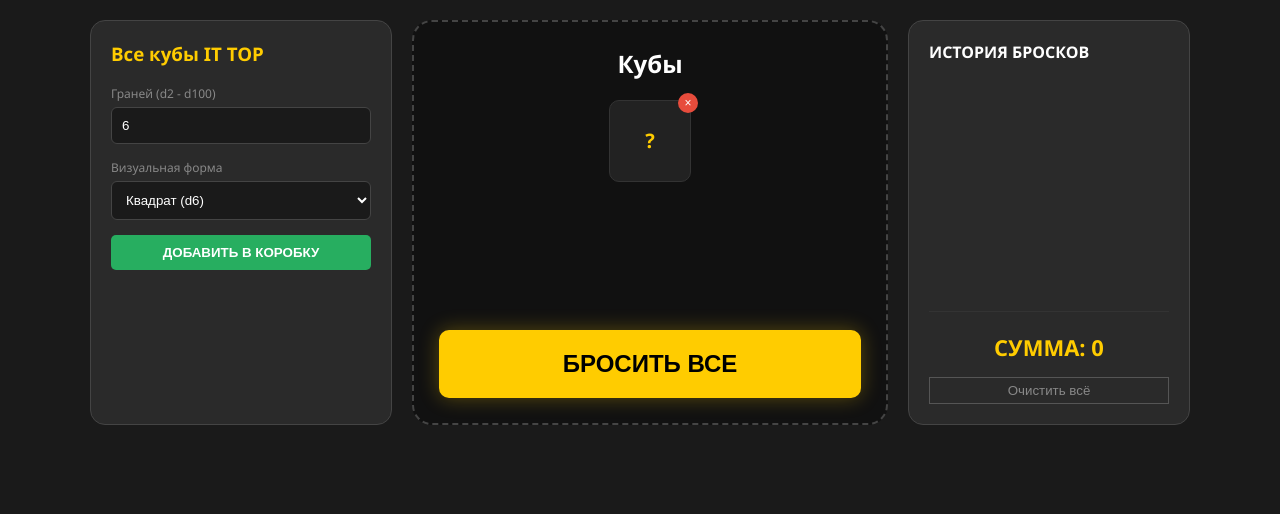
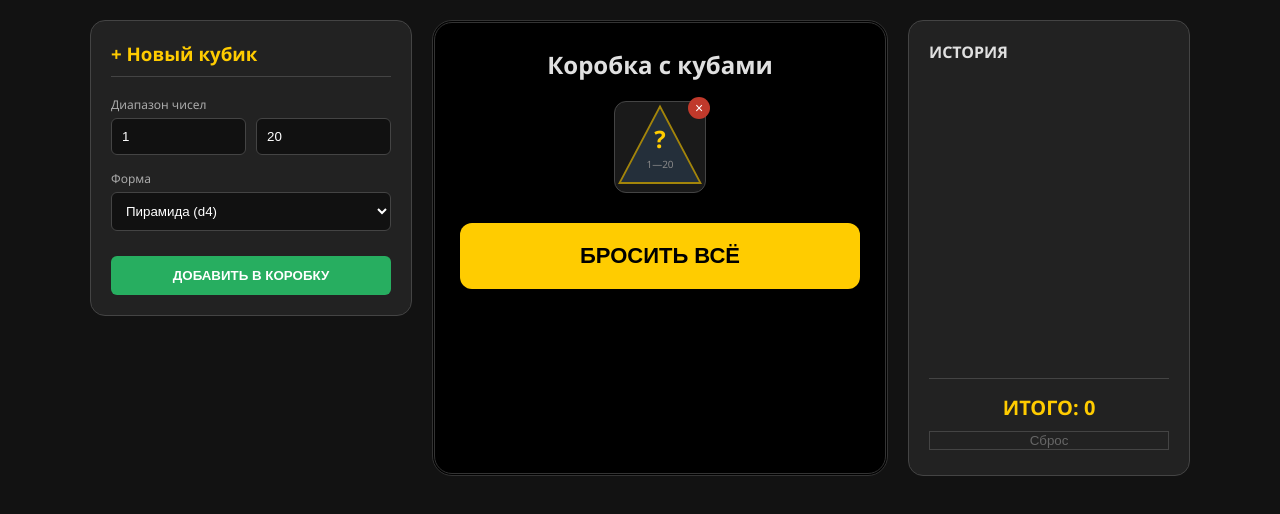
Before and after one commit to leromixd/neonhive, a plain HTML site: page index.html in a window 1280 px wide. Both pictures are taken after a click on the button "ДОБАВИТЬ В КОРОБКУ". Drawn offline with Linux system fonts and the light colour scheme.

Commit message:
Update index.html

```diff
--- a/index.html
+++ b/index.html
@@ -2,110 +2,115 @@
 <html lang="ru">
 <head>
     <meta charset="UTF-8">
-    <title>Dice Box RPG</title>
+    <title>RPG Dice Box: Custom Ranges</title>
     <style>
         :root {
             --gold: #ffcc00;
-            --bg: #1a1a1a;
-            --panel: #2a2a2a;
-            --red: #e74c3c;
+            --bg: #121212;
+            --panel: #222;
+            --red: #c0392b;
+            --green: #27ae60;
         }
 
         body {
             background: var(--bg);
-            color: white;
-            font-family: 'Segoe UI', sans-serif;
+            color: #e0e0e0;
+            font-family: 'Segoe UI', Arial, sans-serif;
+            margin: 0;
             display: flex;
             justify-content: center;
             padding: 20px;
-            margin: 0;
         }
 
-        .main-layout {
+        .main-container {
             display: flex;
             gap: 20px;
             max-width: 1100px;
             width: 100%;
         }
 
-        /* Панель настройки */
-        .settings {
-            width: 260px;
+        /* Настройка нового кубика */
+        .sidebar {
+            width: 280px;
             background: var(--panel);
             padding: 20px;
             border-radius: 15px;
             border: 1px solid #444;
+            height: fit-content;
         }
 
+        .sidebar h3 { color: var(--gold); margin-top: 0; border-bottom: 1px solid #444; padding-bottom: 10px; }
+
         .input-group { margin-bottom: 15px; }
-        label { display: block; font-size: 12px; color: #888; margin-bottom: 5px; }
+        .input-group label { display: block; font-size: 12px; color: #aaa; margin-bottom: 5px; }
+
+        .range-inputs { display: flex; gap: 10px; }
         input, select {
-            width: 100%; padding: 10px; background: #1a1a1a; border: 1px solid #444;
-            color: white; border-radius: 6px; box-sizing: border-box;
+            width: 100%; padding: 10px; background: #111; border: 1px solid #444;
+            color: white; border-radius: 6px; outline: none;
         }
+        input:focus { border-color: var(--gold); }
 
-        /* Центр: Коробка с кубами */
-        .box-area {
+        .btn-add {
+            width: 100%; padding: 12px; background: var(--green); color: white;
+            border: none; border-radius: 6px; cursor: pointer; font-weight: bold; margin-top: 10px;
+        }
+        .btn-add:hover { background: #2ecc71; }
+
+        /* Коробка с кубами */
+        .dice-box {
             flex: 1;
-            background: #111;
+            background: #000;
+            border: 3px double #333;
+            border-radius: 20px;
             padding: 25px;
-            border-radius: 20px;
-            border: 2px dashed #444;
             display: flex;
             flex-direction: column;
             align-items: center;
+            min-height: 400px;
         }
 
-        .dice-collection {
+        .collection {
             display: flex;
             flex-wrap: wrap;
             gap: 15px;
             justify-content: center;
             width: 100%;
-            min-height: 200px;
             margin-bottom: 30px;
         }
 
-        /* Вид отдельного кубика в коробке */
-        .die-item {
+        /* Кубик */
+        .die {
             position: relative;
-            width: 80px;
-            height: 80px;
+            width: 90px;
+            height: 90px;
             display: flex;
+            flex-direction: column;
             align-items: center;
             justify-content: center;
-            background: #222;
-            border-radius: 10px;
-            border: 1px solid #333;
+            background: #1a1a1a;
+            border-radius: 12px;
+            border: 1px solid #444;
+            transition: 0.2s;
         }
 
-        .die-item svg { position: absolute; width: 100%; height: 100%; fill: #34495e; stroke: var(--gold); stroke-width: 2; }
-        .die-item .num { position: relative; z-index: 5; font-weight: bold; font-size: 20px; color: var(--gold); }
+        .die svg { position: absolute; width: 100%; height: 100%; fill: #2c3e50; stroke: var(--gold); stroke-width: 2; opacity: 0.6; }
+        .die .res-val { position: relative; z-index: 5; font-size: 24px; font-weight: bold; color: var(--gold); }
+        .die .range-label { position: relative; z-index: 5; font-size: 10px; color: #888; margin-top: 2px; }
 
-        .remove-die {
-            position: absolute; top: -8px; right: -8px;
-            background: var(--red); color: white; border: none;
-            width: 20px; height: 20px; border-radius: 50%;
-            cursor: pointer; font-size: 12px; line-height: 1;
+        .btn-del {
+            position: absolute; top: -5px; right: -5px; width: 22px; height: 22px;
+            background: var(--red); border: none; border-radius: 50%; color: white;
+            cursor: pointer; font-size: 14px; line-height: 1; z-index: 10;
         }
 
-        /* Кнопка БРОСОК */
-        .roll-all-btn {
-            width: 100%;
-            padding: 20px;
-            font-size: 24px;
-            font-weight: bold;
-            background: var(--gold);
-            color: black;
-            border: none;
-            border-radius: 10px;
-            cursor: pointer;
-            transition: 0.3s;
-            box-shadow: 0 0 20px rgba(255, 204, 0, 0.3);
+        .btn-roll {
+            width: 100%; padding: 20px; background: var(--gold); color: black;
+            font-size: 22px; font-weight: bold; border: none; border-radius: 12px;
+            cursor: pointer; transition: 0.3s;
         }
-
-        .roll-all-btn:hover { transform: scale(1.02); background: #ffdb4d; }
-        .roll-all-btn:disabled { background: #555; cursor: not-allowed; box-shadow: none; }
+        .btn-roll:hover:not(:disabled) { transform: translateY(-3px); box-shadow: 0 5px 15px rgba(255, 204, 0, 0.4); }
+        .btn-roll:disabled { background: #444; cursor: not-allowed; }
 
         /* История */
         .history {
@@ -114,194 +119,187 @@
             padding: 20px;
             border-radius: 15px;
             border: 1px solid #444;
-            display: flex;
-            flex-direction: column;
         }
 
-        .history-log {
-            flex: 1; overflow-y: auto; height: 350px;
-            list-style: none; padding: 0; margin: 10px 0;
-            font-family: monospace; border-bottom: 1px solid #333;
-        }
+        .log { height: 300px; overflow-y: auto; list-style: none; padding: 0; margin: 15px 0; border-bottom: 1px solid #444; }
+        .log-item { display: flex; justify-content: space-between; padding: 6px 0; font-family: monospace; font-size: 13px; border-bottom: 1px solid #333; }
+        .total { text-align: center; font-size: 20px; font-weight: bold; color: var(--gold); }
 
-        .log-item { display: flex; justify-content: space-between; padding: 5px 0; border-bottom: 1px solid #222; font-size: 13px; }
-        .sum-box { text-align: center; font-size: 22px; font-weight: bold; color: var(--gold); margin-top: 10px; }
-
-        /* Анимация тряски */
+        /* Анимации */
         @keyframes shake {
-            0% { transform: translate(2px, 2px); }
-            50% { transform: translate(-2px, -2px); }
-            100% { transform: translate(0, 0); }
+            0% { transform: translate(1px, 1px) rotate(0deg); }
+            25% { transform: translate(-1px, -1px) rotate(-2deg); }
+            50% { transform: translate(1px, -1px) rotate(2deg); }
+            100% { transform: translate(0, 0) rotate(0deg); }
         }
         .rolling { animation: shake 0.1s infinite; }
-        .hide { display: none; }
     </style>
 </head>
 <body>
 
-<div class="main-layout">
-    <!-- ЛЕВО: Добавление -->
-    <div class="settings">
-        <h3 style="color:var(--gold); margin-top:0;">Все кубы IT TOP</h3>
+<div class="main-container">
+    <!-- Настройки -->
+    <div class="sidebar">
+        <h3>+ Новый кубик</h3>
+
         <div class="input-group">
-            <label>Граней (d2 - d100)</label>
-            <input type="number" id="sides-in" value="6">
+            <label>Диапазон чисел</label>
+            <div class="range-inputs">
+                <input type="number" id="min-val" value="1" placeholder="От">
+                <input type="number" id="max-val" value="20" placeholder="До">
+            </div>
         </div>
+
         <div class="input-group">
-            <label>Визуальная форма</label>
-            <select id="shape-in">
-                <option value="4">Треугольник (d4)</option>
-                <option value="6" selected>Квадрат (d6)</option>
+            <label>Форма</label>
+            <select id="shape-sel">
+                <option value="4">Пирамида (d4)</option>
+                <option value="6">Куб (d6)</option>
                 <option value="8">Алмаз (d8)</option>
                 <option value="10">Ромб (d10)</option>
                 <option value="20">Гексагон (d20)</option>
                 <option value="100">Круг (d100)</option>
             </select>
         </div>
-        <button onclick="addDie()" style="width:100%; background:#27ae60; color:white; border:none; padding:10px; border-radius:5px; cursor:pointer; font-weight:bold;">ДОБАВИТЬ В КОРОБКУ</button>
+
+        <button class="btn-add" onclick="createDie()">ДОБАВИТЬ В КОРОБКУ</button>
+        <p id="error-msg" style="color:var(--red); font-size:11px; display:none;">Ошибка: Минимум должен быть меньше максимума!</p>
     </div>
 
-    <!-- ЦЕНТР: Коробка -->
-    <div class="box-area">
-        <h2 style="margin-top:0;">Кубы</h2>
-        <div id="dice-collection" class="dice-collection">
-            <!-- Здесь будут кубики -->
-            <p id="empty-msg" style="color:#555; margin-top:50px;">Кубов нет. Добавьте кубики слева.</p>
+    <!-- Коробка -->
+    <div class="dice-box">
+        <h2 style="margin-top:0;">Коробка с кубами</h2>
+        <div id="collection" class="collection">
+            <div style="color:#444; margin-top:50px;">Коробка пуста...</div>
         </div>
-        <button id="roll-btn" class="roll-all-btn" onclick="rollAll()" disabled>БРОСИТЬ ВСЕ</button>
+        <button id="roll-btn" class="btn-roll" onclick="rollEverything()" disabled>БРОСИТЬ ВСЁ</button>
     </div>
 
-    <!-- ПРАВО: История -->
+    <!-- История -->
     <div class="history">
-        <strong>ИСТОРИЯ БРОСКОВ</strong>
-        <ul id="history-log" class="history-log"></ul>
-        <div class="sum-box">СУММА: <span id="total-sum">0</span></div>
-        <button onclick="clearAll()" style="margin-top:15px; background:none; border:1px solid #555; color:#888; cursor:pointer; padding:5px;">Очистить всё</button>
+        <strong>ИСТОРИЯ</strong>
+        <ul id="log" class="log"></ul>
+        <div class="total">ИТОГО: <span id="sum">0</span></div>
+        <button onclick="fullReset()" style="width:100%; margin-top:10px; background:none; border:1px solid #444; color:#666; cursor:pointer;">Сброс</button>
     </div>
 </div>
 
 <script>
-    const paths = {
+    const svgPaths = {
         4: 'M 50,5 L 95,90 L 5,90 Z',
-        6: 'M 15,1 5 H 85 V 85 H 15 Z',
+        6: 'M 15,15 H 85 V 85 H 15 Z',
         8: 'M 50,5 L 90,50 L 50,95 L 10,50 Z M 10,50 L 90,50 M 50,5 L 50,95',
         10: 'M 50,5 L 90,45 L 50,95 L 10,45 Z',
         20: 'M 50,5 L 90,25 L 90,75 L 50,95 L 10,75 L 10,25 Z',
         100: 'M 50,50 m -45,0 a 45,45 0 1,0 90,0 a 45,45 0 1,0 -90,0'
     };
 
-    let diceBox = []; // Список кубиков в коробке
-    let totalScore = 0;
+    let diceList = [];
+    let globalSum = 0;
     let isRolling = false;
 
-    const collectionEl = document.getElementById('dice-collection');
-    const rollBtn = document.getElementById('roll-btn');
-    const historyLog = document.getElementById('history-log');
-    const sumEl = document.getElementById('total-sum');
-    const emptyMsg = document.getElementById('empty-msg');
+    function createDie() {
+        const min = parseInt(document.getElementById('min-val').value);
+        const max = parseInt(document.getElementById('max-val').value);
+        const shape = document.getElementById('shape-sel').value;
+        const errMsg = document.getElementById('error-msg');
 
-    // Функция добавления в коробку
-    function addDie() {
-        const sides = parseInt(document.getElementById('sides-in').value);
-        const shape = document.getElementById('shape-in').value;
+        if (isNaN(min) || isNaN(max) || min >= max) {
+            errMsg.style.display = 'block';
+            return;
+        }
 
-        if (sides < 2) return alert("Минимум 2 грани!");
-
-        diceBox.push({ sides, shape, lastResult: '?' });
-        updateUI();
+        errMsg.style.display = 'none';
+        diceList.push({ min, max, shape, current: '?' });
+        refreshUI();
     }
 
-    // Удаление из коробки
-    function removeDie(index) {
+    function removeDie(idx) {
         if (isRolling) return;
-        diceBox.splice(index, 1);
-        updateUI();
+        diceList.splice(idx, 1);
+        refreshUI();
     }
 
-    // Обновление вида коробки
-    function updateUI() {
-        collectionEl.innerHTML = '';
-        if (diceBox.length === 0) {
-            collectionEl.appendChild(emptyMsg);
+    function refreshUI() {
+        const container = document.getElementById('collection');
+        const rollBtn = document.getElementById('roll-btn');
+        container.innerHTML = '';
+
+        if (diceList.length === 0) {
+            container.innerHTML = '<div style="color:#444; margin-top:50px;">Коробка пуста...</div>';
             rollBtn.disabled = true;
-        } else {
-            rollBtn.disabled = false;
-            diceBox.forEach((die, index) => {
-                const div = document.createElement('div');
-                div.className = 'die-item';
-                div.id = `die-${index}`;
-                div.innerHTML = `
-                    <button class="remove-die" onclick="removeDie(${index})">×</button>
-                    <svg viewBox="0 0 100 100"><path d="${paths[die.shape]}" /></svg>
-                    <div class="num" id="val-${index}">${die.lastResult}</div>
-                `;
-                collectionEl.appendChild(div);
-            });
+            return;
         }
+
+        rollBtn.disabled = false;
+        diceList.forEach((die, i) => {
+            const el = document.createElement('div');
+            el.className = 'die';
+            el.id = `die-${i}`;
+            el.innerHTML = `
+                <button class="btn-del" onclick="removeDie(${i})">×</button>
+                <svg viewBox="0 0 100 100"><path d="${svgPaths[die.shape]}" /></svg>
+                <div class="res-val" id="val-${i}">${die.current}</div>
+                <div class="range-label">${die.min}—${die.max}</div>
+            `;
+            container.appendChild(el);
+        });
     }
 
-    // БРОСОК ВСЕХ КУБОВ
-    function rollAll() {
-        if (isRolling || diceBox.length === 0) return;
+    function rollEverything() {
+        if (isRolling || diceList.length === 0) return;
         isRolling = true;
-        rollBtn.disabled = true;
+        document.getElementById('roll-btn').disabled = true;
 
-        // Запускаем анимацию для всех
-        diceBox.forEach((_, i) => {
-            document.getElementById(`die-${i}`).classList.add('rolling');
-        });
+        // Визуальная тряска
+        diceList.forEach((_, i) => document.getElementById(`die-${i}`).classList.add('rolling'));
 
-        let ticks = 0;
-        let rollTimer = setInterval(() => {
-            diceBox.forEach((die, i) => {
-                document.getElementById(`val-${i}`).innerText = Math.floor(Math.random() * die.sides) + 1;
+        let frames = 0;
+        const interval = setInterval(() => {
+            diceList.forEach((die, i) => {
+                document.getElementById(`val-${i}`).innerText =
+                    Math.floor(Math.random() * (die.max - die.min + 1)) + die.min;
             });
-            ticks++;
-
-            if (ticks > 15) {
-                clearInterval(rollTimer);
-                finalizeRoll();
+            frames++;
+            if (frames > 15) {
+                clearInterval(interval);
+                finalize();
             }
         }, 60);
     }
 
-    function finalizeRoll() {
-        let currentRollSum = 0;
-        let rollDetails = [];
+    function finalize() {
+        let rollSum = 0;
+        diceList.forEach((die, i) => {
+            const res = Math.floor(Math.random() * (die.max - die.min + 1)) + die.min;
+            die.current = res;
+            rollSum += res;
 
-        diceBox.forEach((die, i) => {
-            const res = Math.floor(Math.random() * die.sides) + 1;
-            die.lastResult = res;
+            const el = document.getElementById(`die-${i}`);
+            el.classList.remove('rolling');
             document.getElementById(`val-${i}`).innerText = res;
-            document.getElementById(`die-${i}`).classList.remove('rolling');
-
-            currentRollSum += res;
-            rollDetails.push(`d${die.sides}:${res}`);
         });
 
-        // Добавляем в историю
-        totalScore += currentRollSum;
-        sumEl.innerText = totalScore;
+        globalSum += rollSum;
+        document.getElementById('sum').innerText = globalSum;
 
+        // Лог
         const li = document.createElement('li');
         li.className = 'log-item';
-        li.innerHTML = `<span title="${rollDetails.join(', ')}">Бросок (${diceBox.length} куб.)</span> <span>+${currentRollSum}</span>`;
-        historyLog.prepend(li);
+        li.innerHTML = `<span>Бросок (${diceList.length} шт.)</span> <span>+${rollSum}</span>`;
+        document.getElementById('log').prepend(li);
 
         isRolling = false;
-        rollBtn.disabled = false;
+        document.getElementById('roll-btn').disabled = false;
     }
 
-    function clearAll() {
-        diceBox = [];
-        totalScore = 0;
-        sumEl.innerText = "0";
-        historyLog.innerHTML = "";
-        updateUI();
+    function fullReset() {
+        diceList = [];
+        globalSum = 0;
+        document.getElementById('sum').innerText = "0";
+        document.getElementById('log').innerHTML = "";
+        refreshUI();
     }
-
-    // Инициализация
-    updateUI();
 </script>
 
 </body>
```
